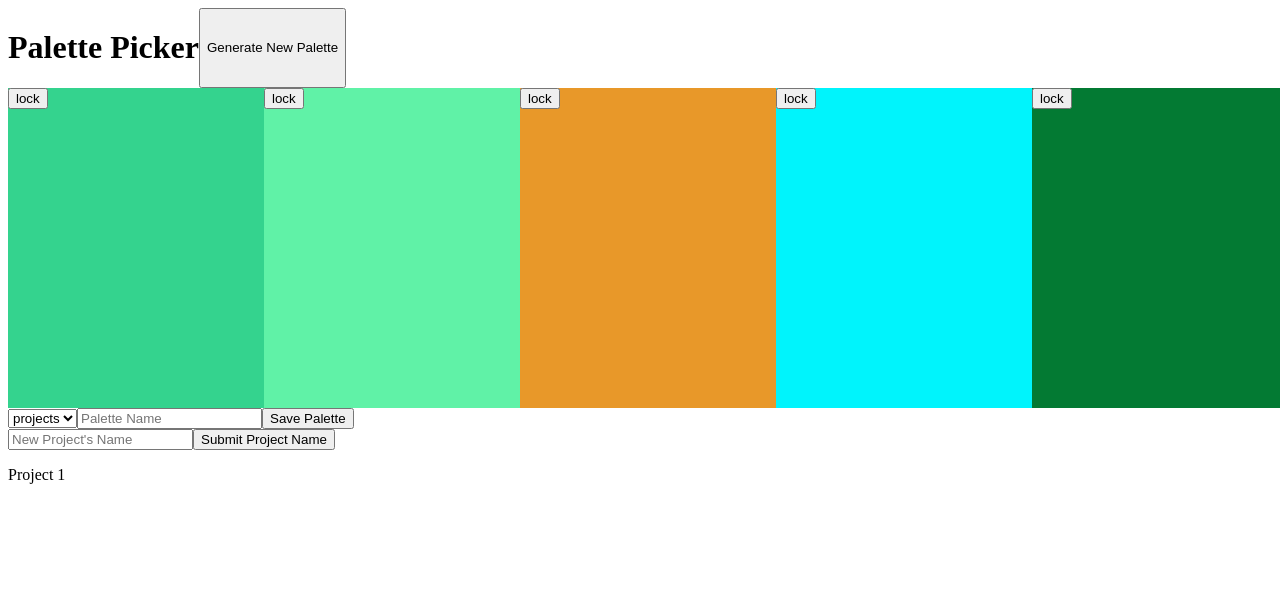
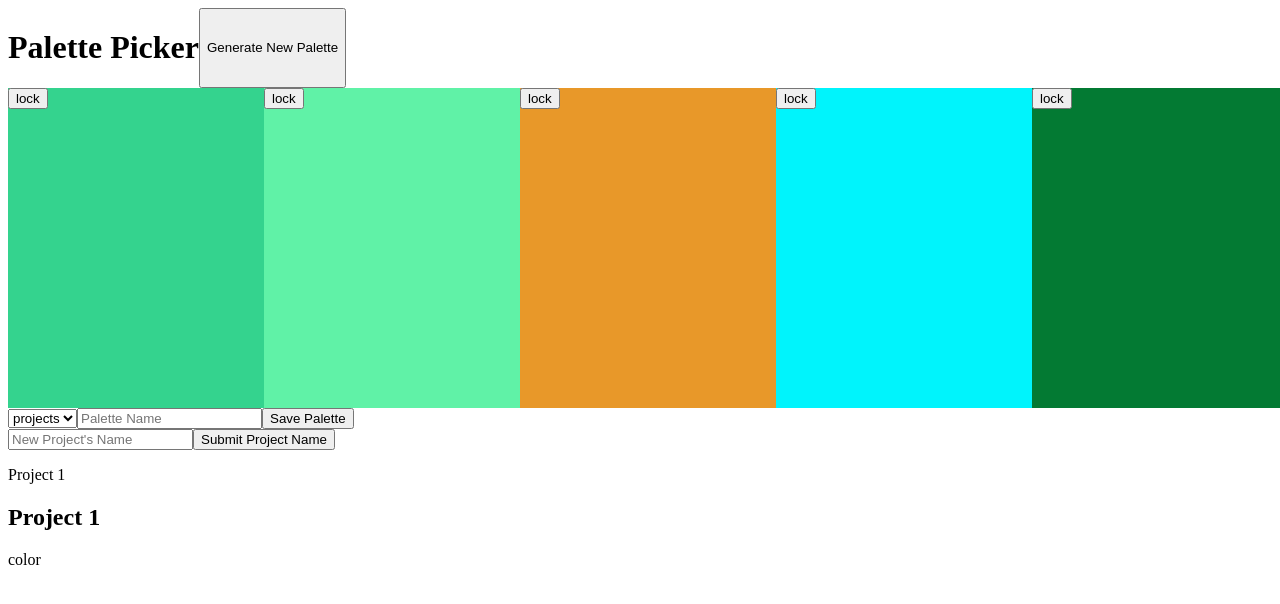
Before and after one commit to jogren/palette-picker, a React (Create React App) app: page / in a window 1280 px wide. Shown: the top 604 px of the page. Built offline with nearby package versions, Linux system fonts and the light colour scheme.

Commit message:
Setup SelectedPalettesContainer component

```diff
--- a/src/App/App.js
+++ b/src/App/App.js
@@ -3,6 +3,7 @@ import Header from '../Header/Header';
 import CurrentColors from '../CurrentColors/CurrentColors';
 import CreatePaletteForm from '../CreatePaletteForm/CreatePaletteForm';
 import ProjectsContainer from '../ProjectsContainer/ProjectsContainer';
+import SelectedPalettesContainer from '../SelectedPalettesContainer/SelectedPalettesContainer';
 let randomColor = require('randomcolor');
 
 class App extends Component {
@@ -27,6 +28,7 @@ class App extends Component {
         <CurrentColors colors={this.state.colors}/>
         <CreatePaletteForm />
         <ProjectsContainer />
+        <SelectedPalettesContainer />
       </main>
     );
   }
--- a/src/SelectedPalettesContainer/SelectedPalettesContainer.js
+++ b/src/SelectedPalettesContainer/SelectedPalettesContainer.js
@@ -0,0 +1,12 @@
+import React from 'react';
+
+const SelectedPalettesContainer = () => {
+  return (
+    <section>
+      <h2>Project 1</h2>
+      <div>color</div>
+    </section>
+  )
+}
+
+export default SelectedPalettesContainer;
```
